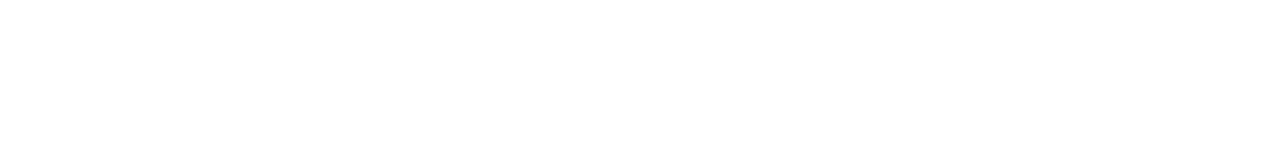
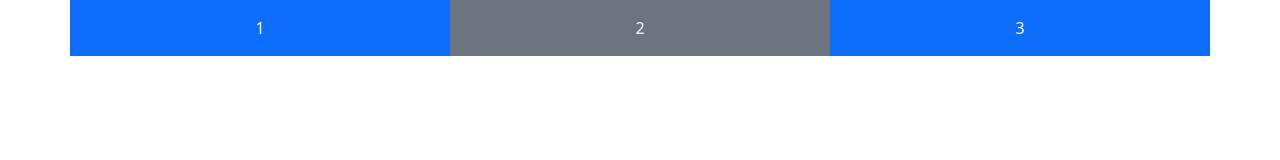
Before and after one commit to bellidin/Bootstrap_Intro_Isabelli, a plain HTML site: page ex2_sistema-grid/ex2.html in a window 1280 px wide. Drawn offline with nearby package versions, Linux system fonts and the light colour scheme.

Commit message:
3 colunas

```diff
--- a/ex2_sistema-grid/ex2.html
+++ b/ex2_sistema-grid/ex2.html
@@ -8,8 +8,19 @@
 </head>
 <body>
 
-
-    <!-- 1ª Digitação (Aqui) -->
+    <div class="container text-center">
+        <div class="row align-items-start">
+          <div class="col bg-primary text-white p-3">
+            1
+          </div>
+          <div class="col bg-secondary text-white p-3">
+            2
+          </div>
+          <div class="col bg-primary text-white p-3">
+            3
+          </div>
+        </div>
+      </div>
 
 
     <script src="https://cdn.jsdelivr.net/npm/bootstrap@5.3.0/dist/js/bootstrap.bundle.min.js"></script>
```
